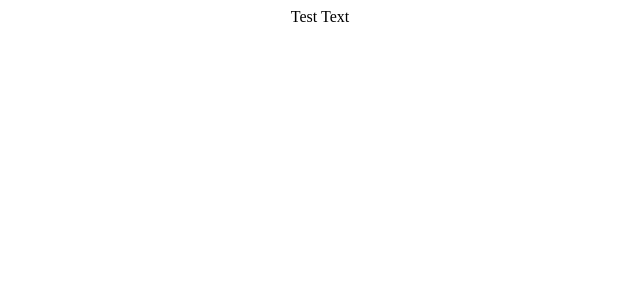
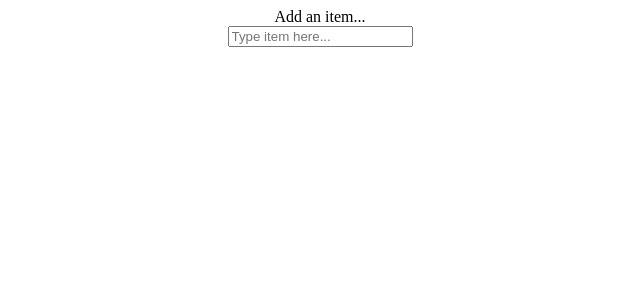
Before and after one commit to jimmymetts/todo_app, a React (Create React App) app: page / in a window 1280 px wide. Shown: the top 300 px of the page, without its empty margins (320-960 px from the left). Built offline with nearby package versions, Linux system fonts and the light colour scheme.

Commit message:
added input, type, placeholder

```diff
--- a/src/App.js
+++ b/src/App.js
@@ -17,7 +17,14 @@ class App extends Component {
       return (
         <div className="App">
           <div>
-          Test Text
+          Add an item...
+          <br/>
+          <input
+            type="text"
+            placeholder="Type item here..."
+            value={this.state.newItem}
+            onChange={e => this.updateItem("newItem", e.target.value)}
+          />
           </div>
     </div>
   );
```
